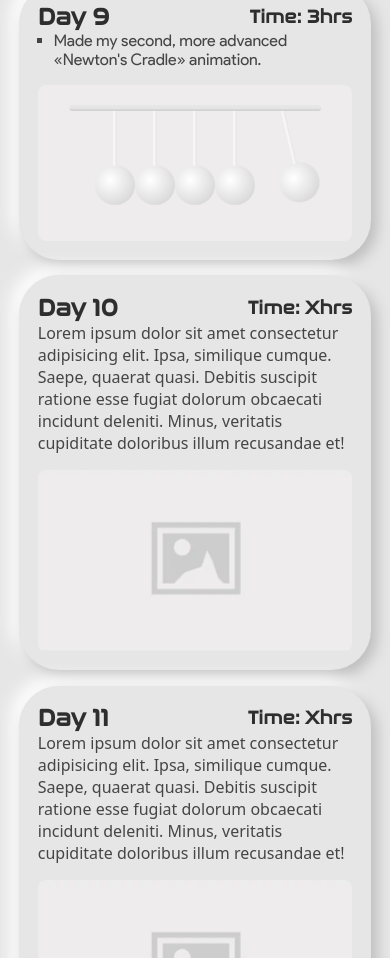
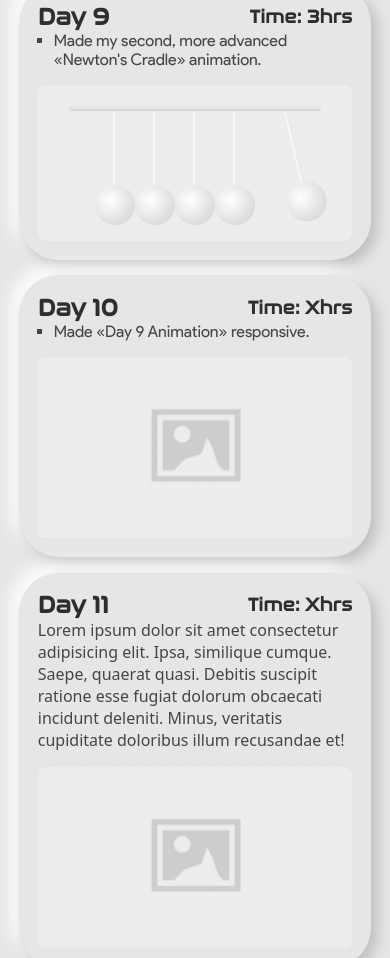
Before and after one commit to Vitruvius21/mydaysofcode, a plain HTML site: page index.html in a window 390 px wide. Shown: the part 3045-4003 px from the top of the page. Drawn offline with Linux system fonts and the light colour scheme.

Commit message:
fixing day9 animation responsiveness issues

```diff
--- a/css/style.css
+++ b/css/style.css
@@ -240,7 +240,7 @@ img {
   border-radius: 50%;
   background: radial-gradient(circle at 15px 15px, #ffffff, #cdcdcd);
   top: 150px;
-  transform-origin: 50% -400%;
+  transform-origin: 50% -320%;
 }
 
 .ball::before {
@@ -284,6 +284,7 @@ img {
 @media (min-width: 1550px) {
   .ball {
     top: 185px;
+    transform-origin: 50% -400%;
   }
 
   .ball::before {
@@ -297,7 +298,17 @@ img {
   }
 
   .newton-cradle-top {
-    width: 80%;
+    width: 70%;
+  }
+
+  .ball {
+    top: 100px;
+    transform-origin: 50% -220%;
+  }
+
+  .ball::before {
+    height: 190%;
+    top: -75px;
   }
 }
 
@@ -324,6 +335,20 @@ img {
   .card {
     padding: 6%;
   }
+
+  .newton-cradle-top {
+    width: 75%;
+  }
+
+  .ball {
+    top: 95px;
+    transform-origin: 50% -200%;
+  }
+
+  .ball::before {
+    height: 73px;
+    top: -73px;
+  }
 }
 
 @media (max-width: 650px) {
@@ -339,6 +364,16 @@ img {
 
   .newton-cradle-top {
     width: 70%;
+  }
+
+  .ball {
+    top: 160px;
+    transform-origin: 50% -350%;
+  }
+
+  .ball::before {
+    height: 135px;
+    top: -135px;
   }
 }
 
@@ -371,13 +406,13 @@ img {
   }
 
   .ball {
-    top: 80px;
-    transform-origin: 50% -220%;
+    top: 100px;
+    transform-origin: 50% -300%;
   }
 
   .ball::before {
-    height: 55px;
-    top: -135%;
+    height: 75px;
+    top: -185%;
   }
 }
 
--- a/index.html
+++ b/index.html
@@ -457,12 +457,9 @@
             <h1>Day 10</h1>
             <p>Time: Xhrs</p>
           </div>
-          <p>
-            Lorem ipsum dolor sit amet consectetur adipisicing elit. Ipsa,
-            similique cumque. Saepe, quaerat quasi. Debitis suscipit ratione
-            esse fugiat dolorum obcaecati incidunt deleniti. Minus, veritatis
-            cupiditate doloribus illum recusandae et!
-          </p>
+          <ul>
+            <li>Made <q>Day 9 Animation</q> responsive.</li>
+          </ul>
           <div class="card-image">
             <picture>
               <source
```
